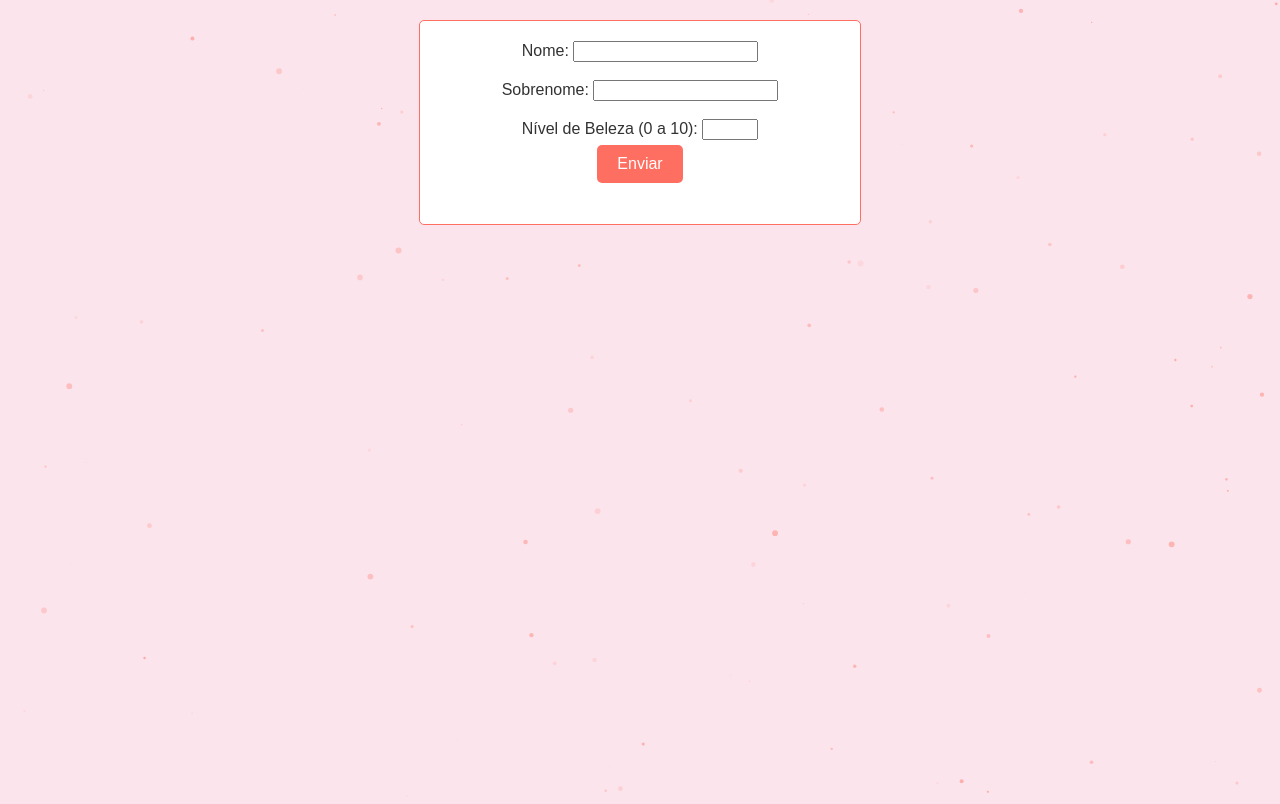
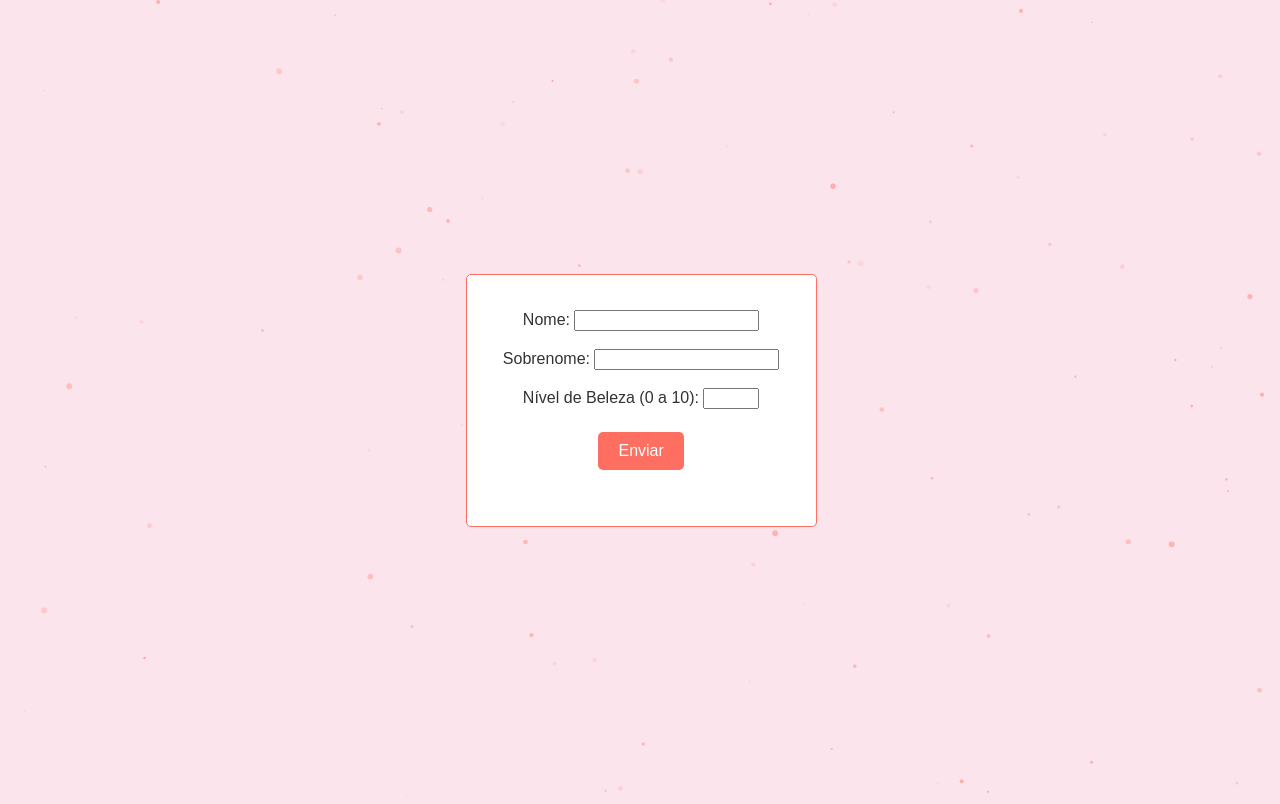
Before and after one commit to itjuanr/Supresa, a plain HTML site: page index.html in a window 1280 px wide. Both pictures are taken after a click on the button "Sim". Drawn offline with nearby package versions, Linux system fonts and the light colour scheme.

Commit message:
Melhorias!

```diff
--- a/styles.css
+++ b/styles.css
@@ -1,5 +1,3 @@
-/* styles.css */
-
 /* Adicionando o fundo de partículas */
 #particles-js {
     position: absolute;
@@ -19,6 +17,18 @@ body {
     overflow: hidden;
     margin: 0;
     padding: 0;
+    display: flex;
+    justify-content: center;
+    align-items: center;
+    height: 100vh;
+}
+
+/* Container principal para centralização */
+#main-content {
+    display: flex;
+    flex-direction: column;
+    justify-content: center;
+    align-items: center;
 }
 
 /* Animações para os botões */
@@ -59,8 +69,8 @@ button:disabled {
 
 /* Estilos para o formulário e surpresa */
 #form-box, #surprise-box {
-    margin: 20px auto;
-    padding: 20px;
+    margin: 30px auto;
+    padding: 35px;
     border: 1px solid #ff6f61;
     border-radius: 5px;
     background-color: #fff;
```
Also changed, not shown: index.html (+1 -0 lines).
